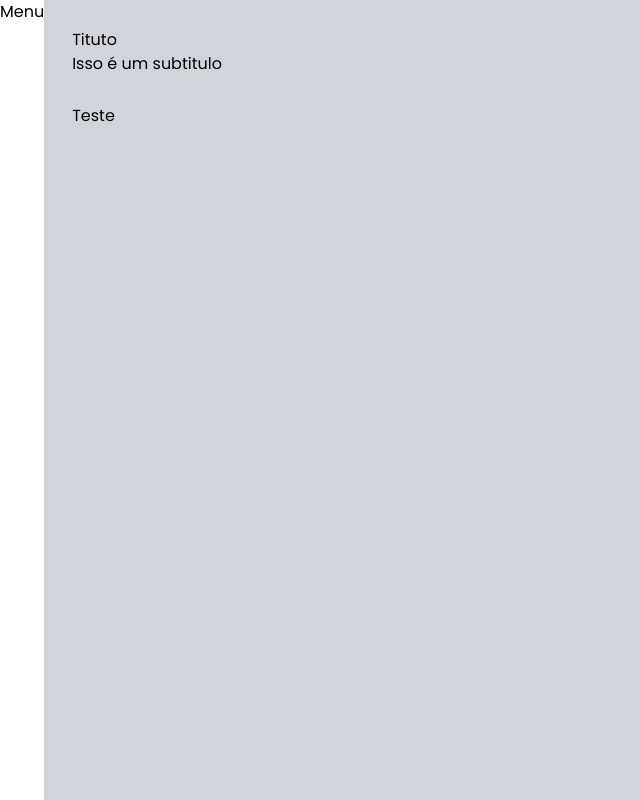
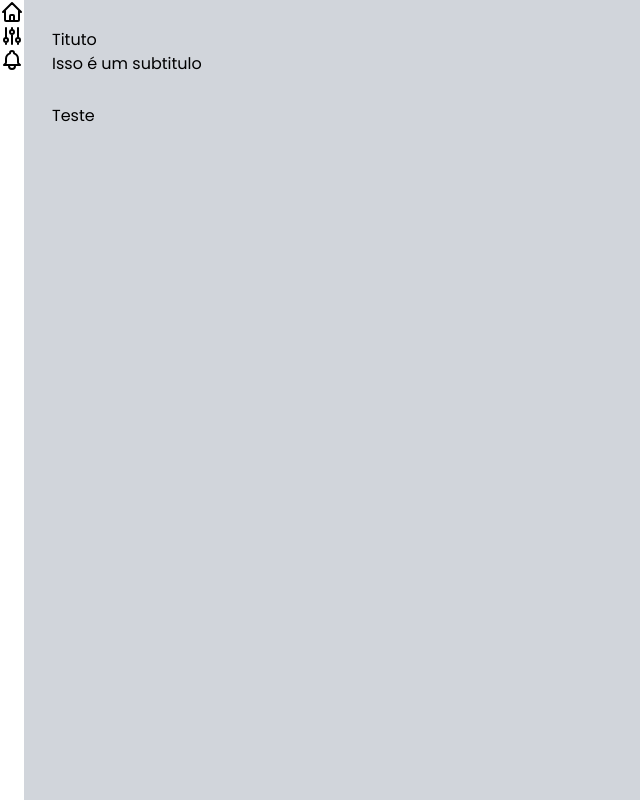
Before and after one commit to joaopedroalb/admin-platform, a Next.js app: page / in a window 1280 px wide. Shown: the whole page, without its empty margins (0-640 px from the left). Built offline with nearby package versions, Linux system fonts and the light colour scheme.

Commit message:
Add icons in sidebar

```diff
--- /dev/null
+++ b/src/components/icons/index.tsx
@@ -0,0 +1,17 @@
+export const IconHome = (
+    <svg xmlns="http://www.w3.org/2000/svg" className="h-6 w-6" fill="none" viewBox="0 0 24 24" stroke="currentColor">
+        <path strokeLinecap="round" strokeLinejoin="round" strokeWidth={2} d="M3 12l2-2m0 0l7-7 7 7M5 10v10a1 1 0 001 1h3m10-11l2 2m-2-2v10a1 1 0 01-1 1h-3m-6 0a1 1 0 001-1v-4a1 1 0 011-1h2a1 1 0 011 1v4a1 1 0 001 1m-6 0h6" />
+    </svg>
+)
+
+export const IconConfig = (
+    <svg xmlns="http://www.w3.org/2000/svg" className="h-6 w-6" fill="none" viewBox="0 0 24 24" stroke="currentColor">
+        <path strokeLinecap="round" strokeLinejoin="round" strokeWidth={2} d="M12 6V4m0 2a2 2 0 100 4m0-4a2 2 0 110 4m-6 8a2 2 0 100-4m0 4a2 2 0 110-4m0 4v2m0-6V4m6 6v10m6-2a2 2 0 100-4m0 4a2 2 0 110-4m0 4v2m0-6V4" />
+    </svg>
+)
+
+export const IconBell = (
+    <svg xmlns="http://www.w3.org/2000/svg" className="h-6 w-6" fill="none" viewBox="0 0 24 24" stroke="currentColor">
+        <path strokeLinecap="round" strokeLinejoin="round" strokeWidth={2} d="M15 17h5l-1.405-1.405A2.032 2.032 0 0118 14.158V11a6.002 6.002 0 00-4-5.659V5a2 2 0 10-4 0v.341C7.67 6.165 6 8.388 6 11v3.159c0 .538-.214 1.055-.595 1.436L4 17h5m6 0v1a3 3 0 11-6 0v-1m6 0H9" />
+    </svg>
+)
--- /dev/null
+++ b/src/components/template/MenuItem.tsx
@@ -0,0 +1,15 @@
+interface MenuItemProps{
+    url:string
+    text:string
+    icon:any
+}
+
+export default function MenuItem(props:MenuItemProps){
+    return(
+        <li className={`
+            cursor-pointer
+        `}>
+            {props.icon}
+        </li>
+    )
+}
--- a/src/components/template/Sidebar.tsx
+++ b/src/components/template/Sidebar.tsx
@@ -1,7 +1,14 @@
+import MenuItem from "./MenuItem";
+import {IconHome,IconConfig, IconBell} from "../icons"
+
 export default function Sidebar(){
     return(
         <aside>
-            <h1>Menu</h1>
+            <ul>
+                <MenuItem url="/" icon={IconHome} text="Home" />
+                <MenuItem url="/config" icon={IconConfig} text="Config" />
+                <MenuItem url="/News" icon={IconBell} text="News" />
+            </ul>
         </aside>
     )
 }
```
